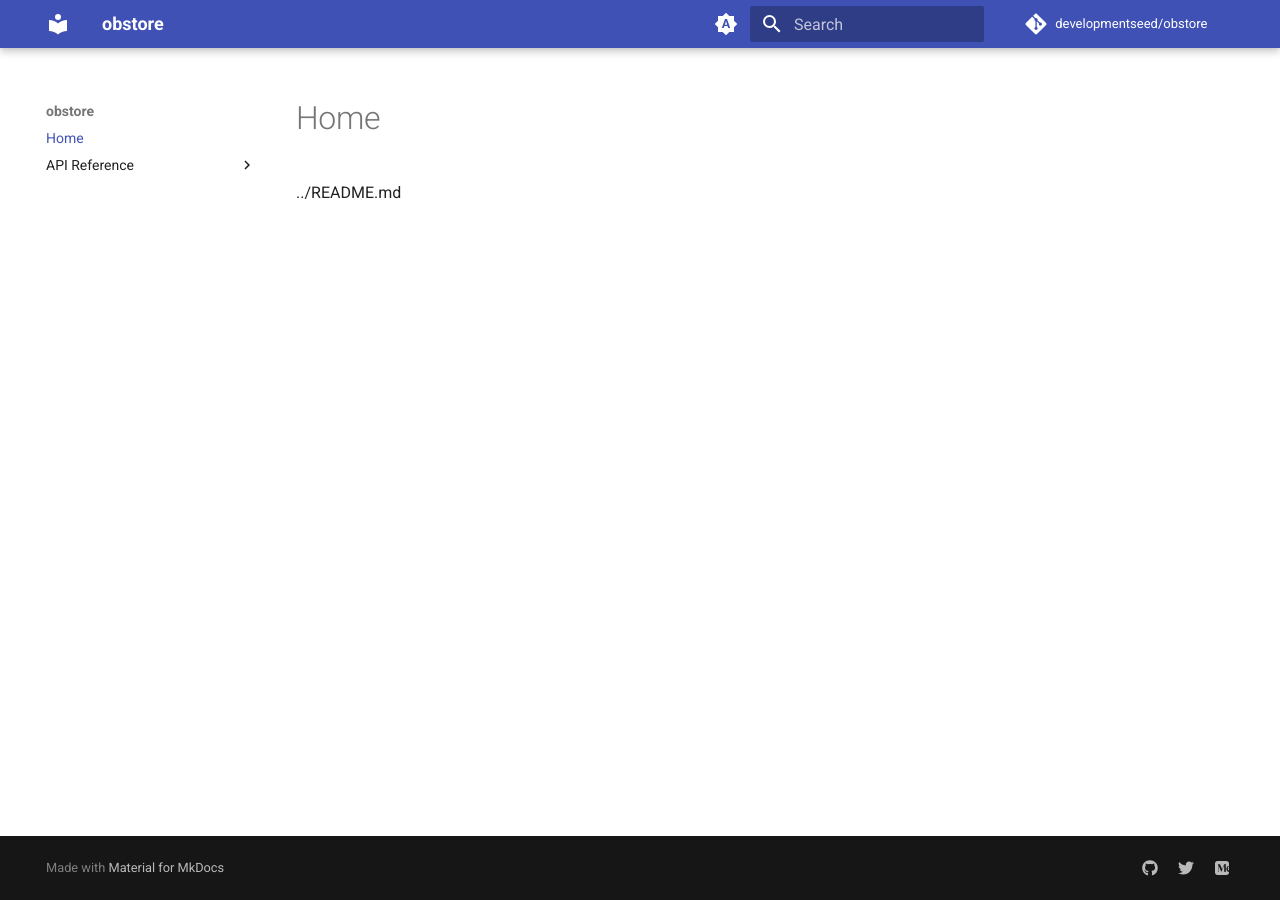
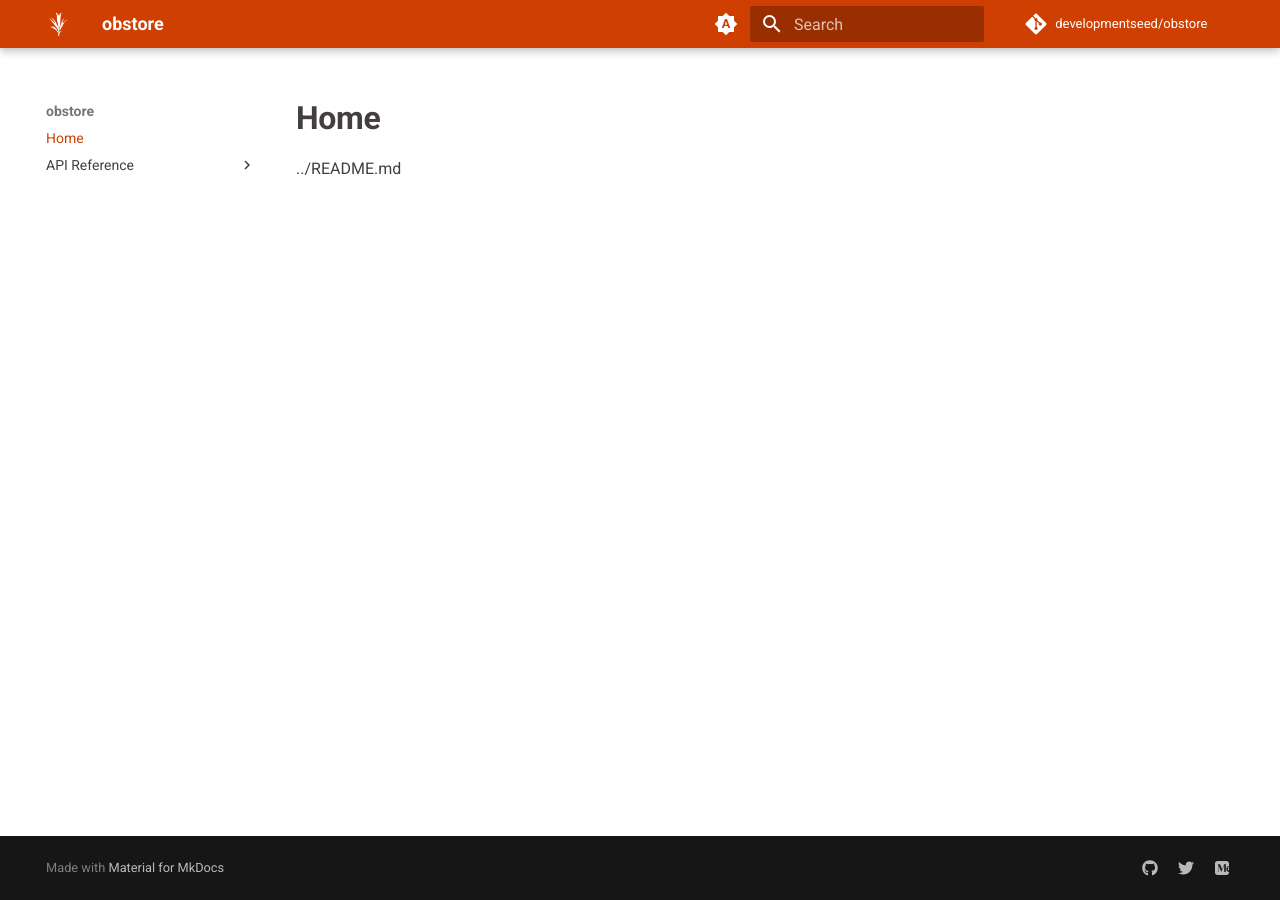
Before and after one commit to machichima/obstore, an MkDocs documentation site: the page built from docs/index.md, in a window 1280 px wide. Built offline with MkDocs 1.6.1 and Material for MkDocs 9.7.7, drawn with Linux system fonts in a browser that asks for light colours; comment, search, counter and statistics services are not loaded; the version menu is left out.

Commit message:
Update docs website CSS (#46)

```diff
--- /dev/null
+++ b/docs/overrides/stylesheets/extra.css
@@ -0,0 +1,41 @@
+:root,
+[data-md-color-scheme="default"] {
+  /* --md-heading-font: "Oswald"; */
+  --md-primary-fg-color: #cf3f02;
+  --md-default-fg-color: #443f3f;
+  --boxShadowD: 0px 12px 24px 0px rgba(68, 63, 63, 0.08),
+    0px 0px 4px 0px rgba(68, 63, 63, 0.08);
+}
+body {
+  margin: 0;
+  padding: 0;
+  /* font-size: 16px; */
+}
+h1,
+h2,
+h3,
+h4,
+h5,
+h6 {
+  font-family: var(--md-heading-font);
+  font-weight: bold;
+}
+.md-typeset h1,
+.md-typeset h2,
+.md-typeset h3,
+.md-typeset h4 {
+  font-weight: bold;
+  color: var(--md-default-fg-color);
+  margin: 0;
+}
+.md-button,
+.md-typeset .md-button {
+  font-family: var(--md-heading-font);
+}
+.md-content .supheading {
+  font-family: var(--md-heading-font);
+  text-transform: uppercase;
+  color: var(--md-primary-fg-color);
+  font-size: 0.75rem;
+  font-weight: bold;
+}
--- a/mkdocs.yml
+++ b/mkdocs.yml
@@ -46,6 +46,7 @@ watch:
 
 theme:
   name: material
+  logo: assets/logo_no_text.png
   palette:
     # Palette toggle for automatic mode
     - media: "(prefers-color-scheme)"
@@ -55,8 +56,8 @@ theme:
 
     # Palette toggle for light mode
     - media: "(prefers-color-scheme: light)"
-      primary: indigo
-      accent: indigo
+      primary: default
+      accent: deep orange
       toggle:
         icon: material/brightness-7
         name: Switch to dark mode
@@ -64,8 +65,8 @@ theme:
     # Palette toggle for dark mode
     - media: "(prefers-color-scheme: dark)"
       scheme: slate
-      primary: indigo
-      accent: indigo
+      primary: default
+      accent: deep orange
       toggle:
         icon: material/brightness-4
         name: Switch to system preference
@@ -82,6 +83,9 @@ theme:
     - navigation.tracking
     - search.suggest
     - search.share
+
+extra_css:
+  - overrides/stylesheets/extra.css
 
 plugins:
   - search
```
Also changed, not shown: docs/assets/logo_no_text.png (added).
